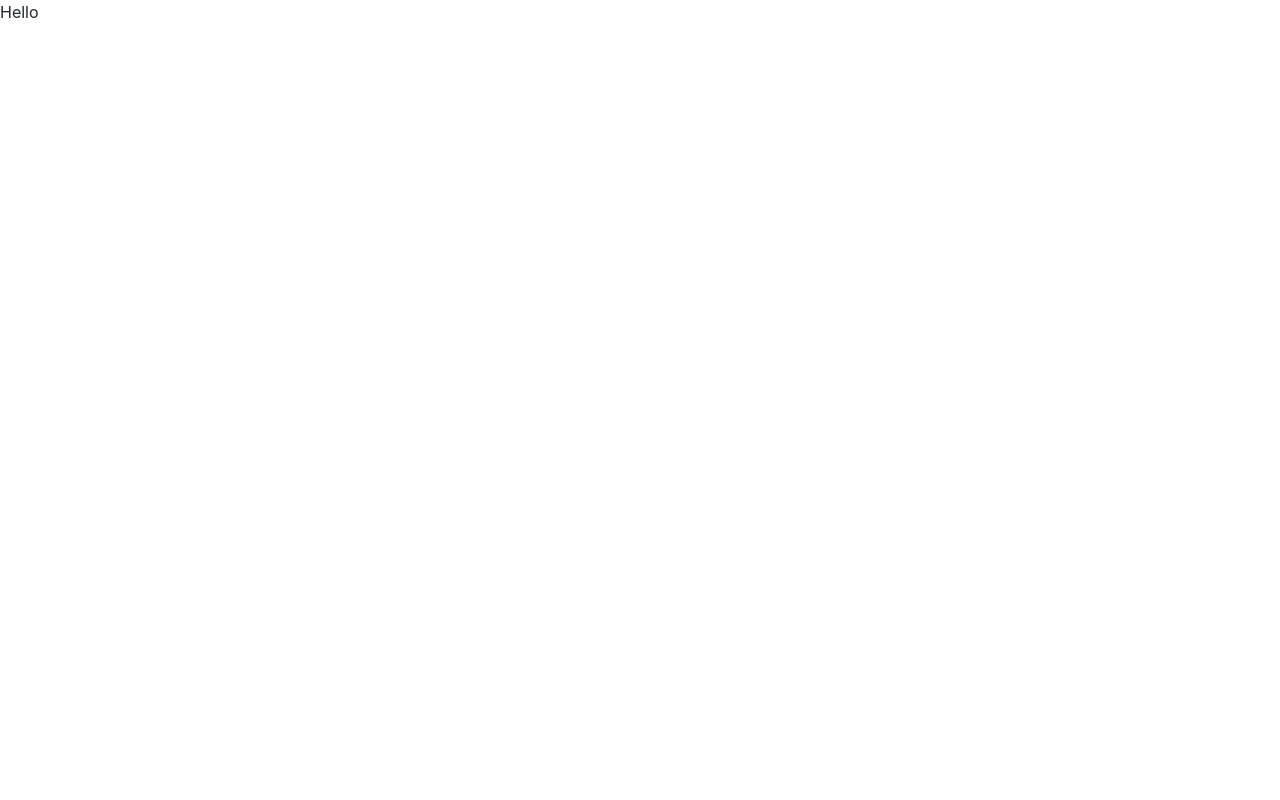
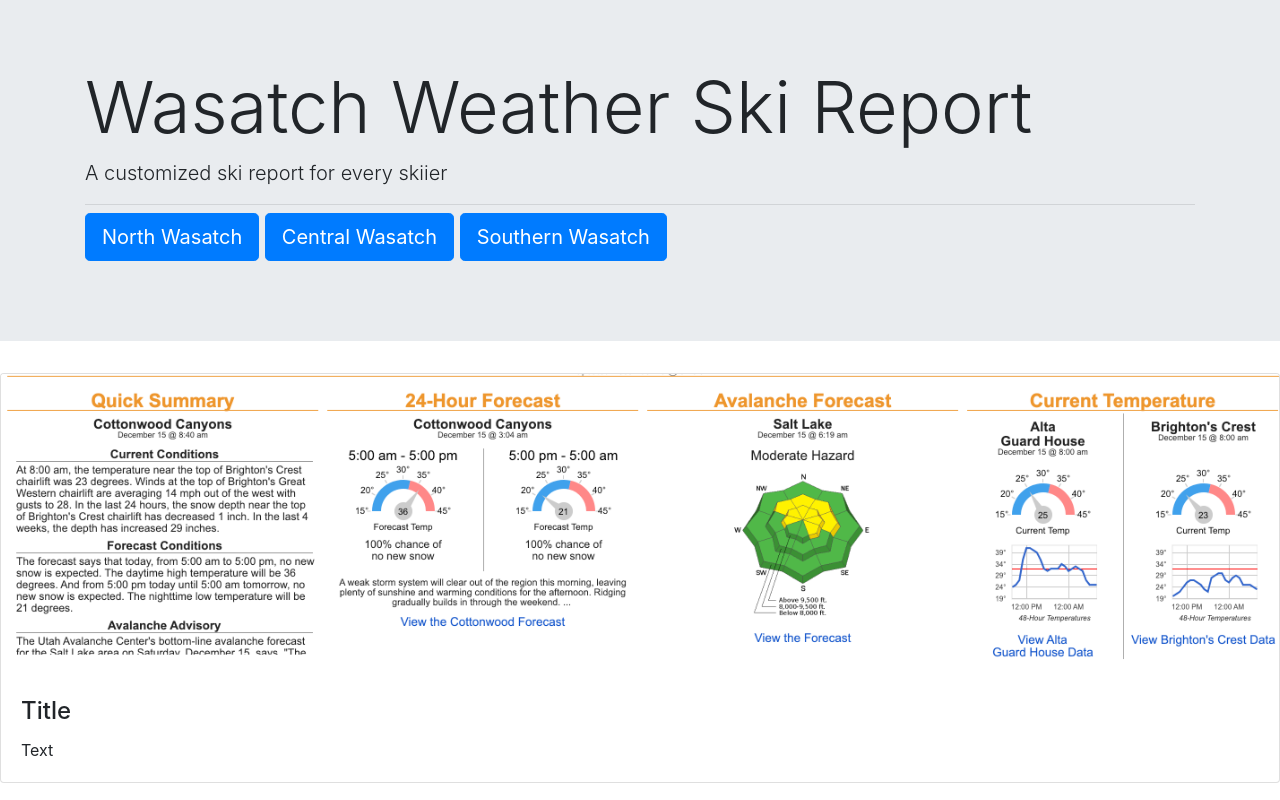
Before and after one commit to jpgaarder/API_Project, a plain HTML site: page index.html in a window 1280 px wide. Drawn offline with nearby package versions, Linux system fonts and the light colour scheme.

Commit message:
framework of html for presentation

```diff
--- a/index.html
+++ b/index.html
@@ -1,7 +1,7 @@
 <!doctype html>
 <html lang="en">
   <head>
-    <title>Title</title>
+    <title>Wasatch Weather Ski Report</title>
     <!-- Required meta tags -->
     <meta charset="utf-8">
     <meta name="viewport" content="width=device-width, initial-scale=1, shrink-to-fit=no">
@@ -10,7 +10,26 @@
     <link rel="stylesheet" href="https://stackpath.bootstrapcdn.com/bootstrap/4.1.3/css/bootstrap.min.css" integrity="sha384-MCw98/SFnGE8fJT3GXwEOngsV7Zt27NXFoaoApmYm81iuXoPkFOJwJ8ERdknLPMO" crossorigin="anonymous">
   </head>
   <body>
-      Hello
+      <div class="jumbotron jumbotron-fluid">
+          <div class="container">
+              <h1 class="display-3">Wasatch Weather Ski Report</h1>
+              <p class="lead">A customized ski report for every skiier</p>
+              <hr class="my-2">
+              <p class="lead">
+                  <a class="btn btn-primary btn-lg" href="North Wasatch Link" role="button">North Wasatch</a>
+                  <a class="btn btn-primary btn-lg" href="Central Wasatch Link" role="button">Central Wasatch</a>
+                  <a class="btn btn-primary btn-lg" href="Southern Wasatch Link" role="button">Southern Wasatch</a>
+              </p>
+          </div>
+      </div>
+
+      <div class="card">
+          <img class="card-img-top" src="../API_Project/images/weather.png" alt="">
+          <div class="card-body">
+              <h4 class="card-title">Title</h4>
+              <p class="card-text">Text</p>
+          </div>
+      </div>
     <!-- Optional JavaScript -->
     <!-- jQuery first, then Popper.js, then Bootstrap JS -->
     <script src="https://code.jquery.com/jquery-3.3.1.slim.min.js" integrity="sha384-q8i/X+965DzO0rT7abK41JStQIAqVgRVzpbzo5smXKp4YfRvH+8abtTE1Pi6jizo" crossorigin="anonymous"></script>
```
Also changed, not shown: images/weather.png (added).
